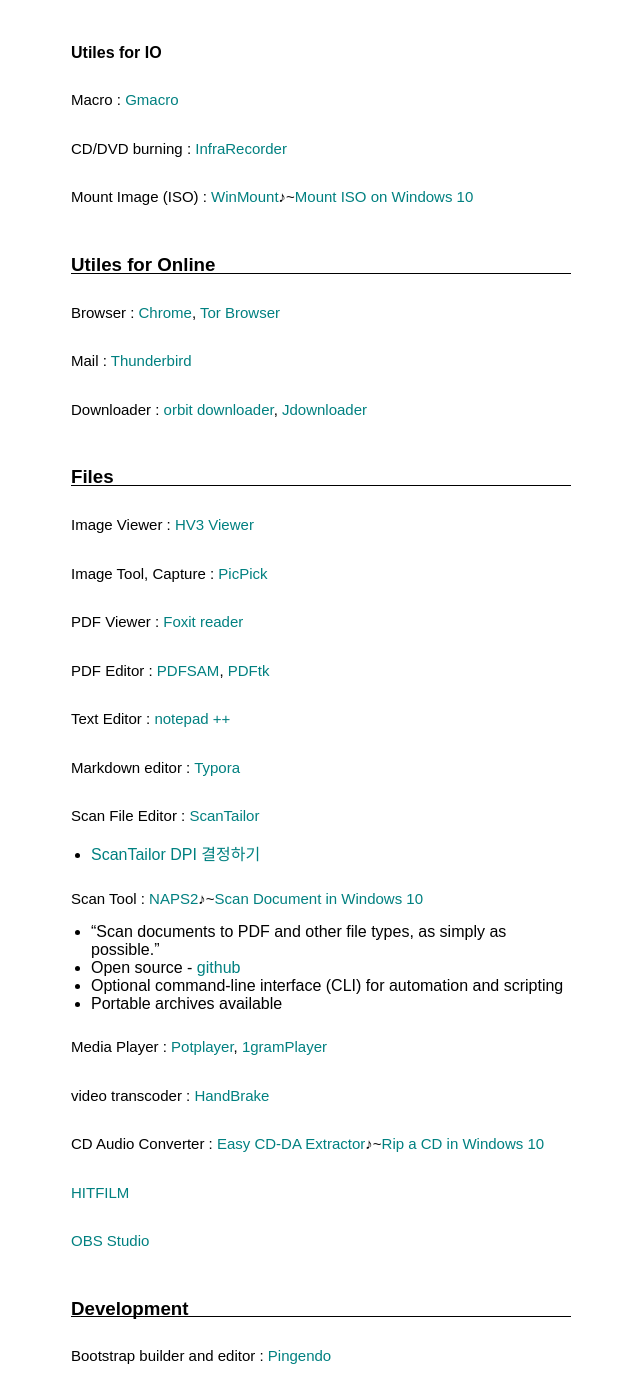
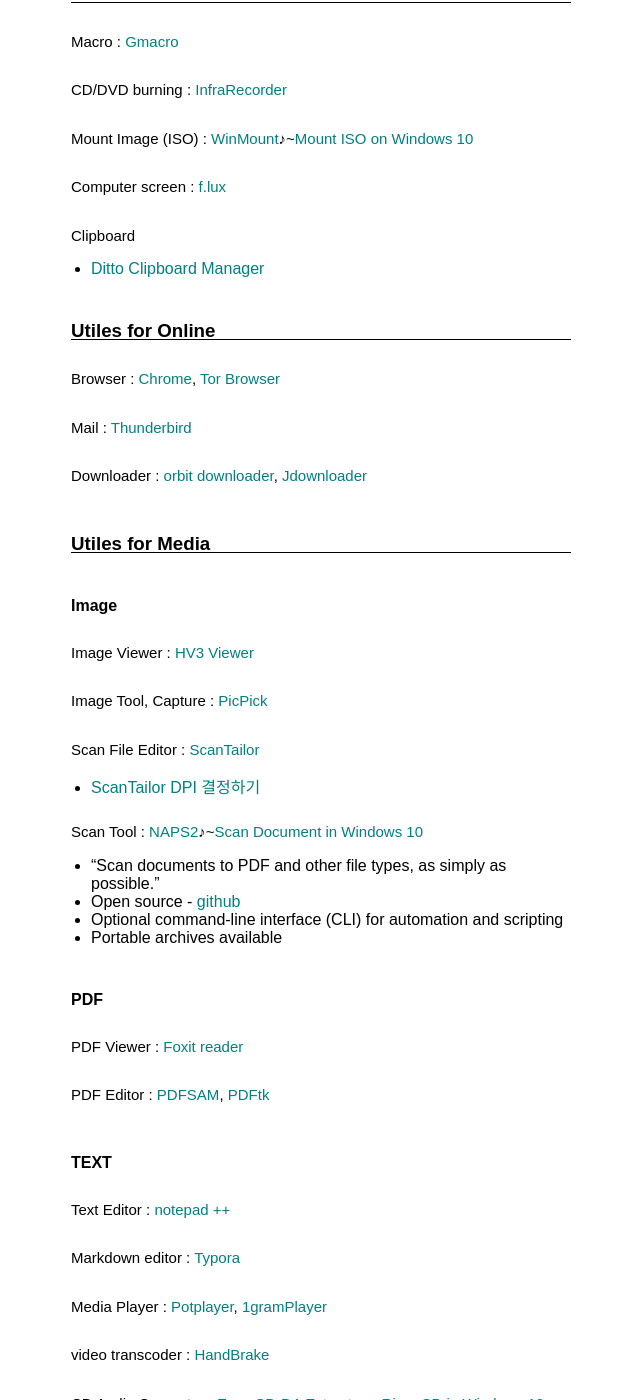
Before and after one commit to pinedance/blog, a Jekyll site: the page built from _posts/updates/2017-05-01-useful-free-softwares.md, in a window 1280 px wide and 1400 px high, scrolled down 1154 px. Shown: the whole window, without its empty margins (319-959 px from the left). Built offline with Jekyll 4.4.1, drawn with Linux system fonts in a browser that asks for light colours; some web fonts are replaced; comment, search, counter and statistics services are not loaded; some of the changed text lies outside the part shown.

Commit message:
update posts a bit fix

```diff
--- a/_posts/updates/2017-05-01-useful-free-softwares.md
+++ b/_posts/updates/2017-05-01-useful-free-softwares.md
@@ -21,7 +19,7 @@
 
 Disk Overview : [TreeSize](http://www.jam-software.com/treesize_free/), [CrystalDiskInfo](https://crystalmark.info/software/CrystalDiskInfo/index-e.html)
 
-#### Utiles for Software ( Apps )
+### Utiles for Software ( Apps )
 
 Maintenance or Software Update Monitor
 
@@ -29,7 +27,7 @@
 * [Iobit Uninstaller](https://www.iobit.com/en/advanceduninstaller.php)
 * [SUMo](https://www.kcsoftwares.com/?sumo)
 
-#### Utiles for Files
+### Utiles for Files
 
 File Search : [Everything](https://www.voidtools.com/ko-kr/)
 
@@ -41,7 +39,7 @@
 
 Zip : [반디집](https://www.bandisoft.co.kr/bandizip/)
 
-#### Utiles for IO
+### Utiles for IO
 
 Macro : [Gmacro](http://gmacro.co.kr/macro/)
 
@@ -49,6 +47,10 @@
 
 Mount Image (ISO) : [WinMount](http://www.winmount.com/)♪~[Mount ISO on Windows 10](https://www.windowscentral.com/how-mount-or-unmount-iso-images-windows-10)
 
+Computer screen : [f.lux](https://justgetflux.com/)
+
+Clipboard
+* [Ditto Clipboard Manager](https://ditto-cp.sourceforge.io/)
 
 ### Utiles for Online
 
@@ -59,19 +61,13 @@
 Downloader : [orbit downloader](http://www.orbitdownloader.com/), [Jdownloader](http://jdownloader.org/)
 
 
-### Files
+### Utiles for Media
+
+#### Image
 
 Image Viewer : [HV3 Viewer](https://kippler.com/multi/hv3v/)
 
 Image Tool, Capture : [PicPick](http://ngwin.com/kr)
-
-PDF Viewer : [Foxit reader](https://www.foxitsoftware.com/pdf-reader/)
-
-PDF Editor : [PDFSAM](http://www.pdfsam.org/), [PDFtk](https://www.pdflabs.com/tools/pdftk-the-pdf-toolkit/)
-
-Text Editor : [notepad ++](https://notepad-plus-plus.org/)
-
-Markdown editor : [Typora](https://typora.io/)
 
 Scan File Editor : [ScanTailor](http://scantailor.org/)
 
@@ -84,15 +80,30 @@
 * Optional command-line interface (CLI) for automation and scripting
 * Portable archives available
 
+#### PDF
+
+PDF Viewer : [Foxit reader](https://www.foxitsoftware.com/pdf-reader/)
+
+PDF Editor : [PDFSAM](http://www.pdfsam.org/), [PDFtk](https://www.pdflabs.com/tools/pdftk-the-pdf-toolkit/)
+
+#### TEXT
+
+Text Editor : [notepad ++](https://notepad-plus-plus.org/)
+
+Markdown editor : [Typora](https://typora.io/)
+
 Media Player : [Potplayer](https://potplayer.daum.net/), [1gramPlayer](http://1gram.net/)
 
 video transcoder : [HandBrake](https://handbrake.fr/downloads.php)
 
 CD Audio Converter : [Easy CD-DA Extractor](https://www.poikosoft.com/)♪~[Rip a CD in Windows 10](https://www.easytechguides.com/rip-a-cd-in-windows.html)
 
-[HITFILM](https://fxhome.com/)
+Video Editor
+* [HITFILM](https://fxhome.com/)
+* [Davinci Resolve](https://www.blackmagicdesign.com/ca/products/davinciresolve/)
 
-[OBS Studio](https://obsproject.com/)
+Broadcast
+* [OBS Studio](https://obsproject.com/)
 
 ### Development
 
```
Also changed, not shown: other parts of _posts/updates/2017-05-01-useful-free-softwares.md (+1 -3 lines).
